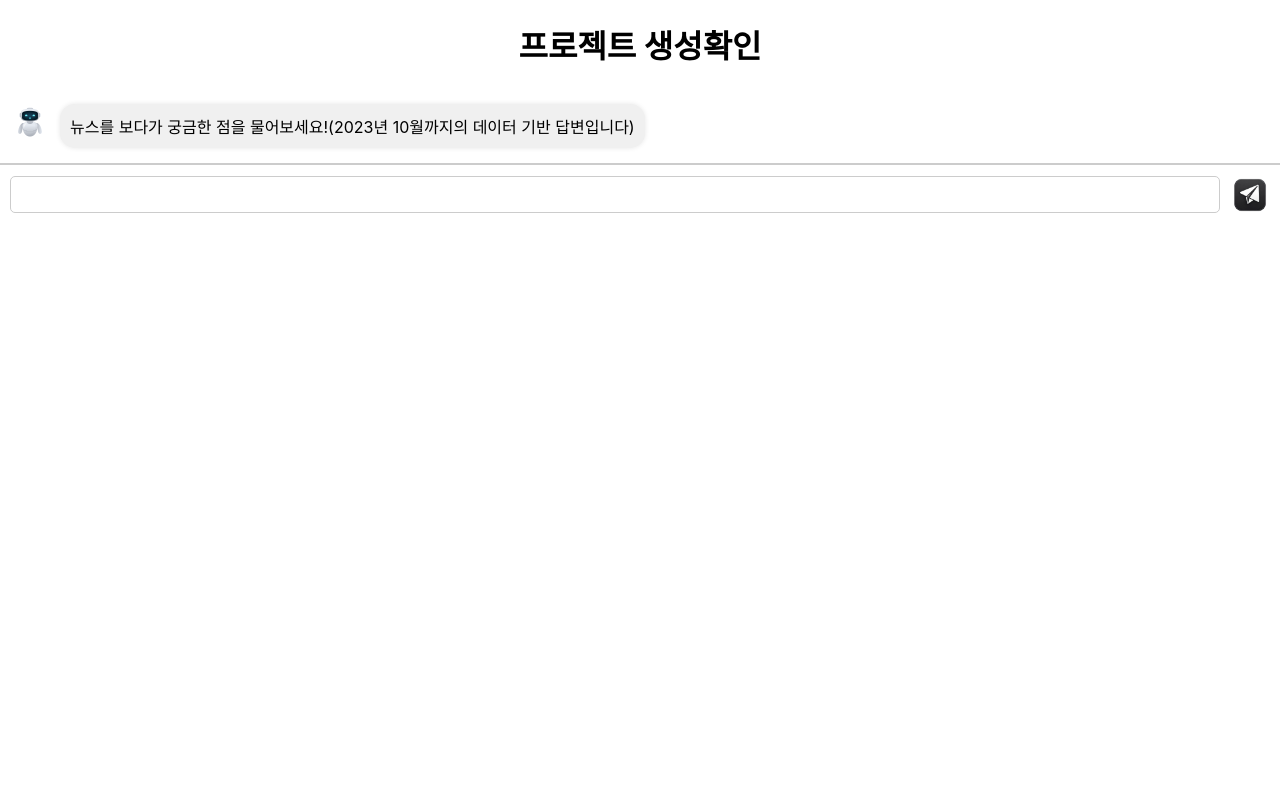
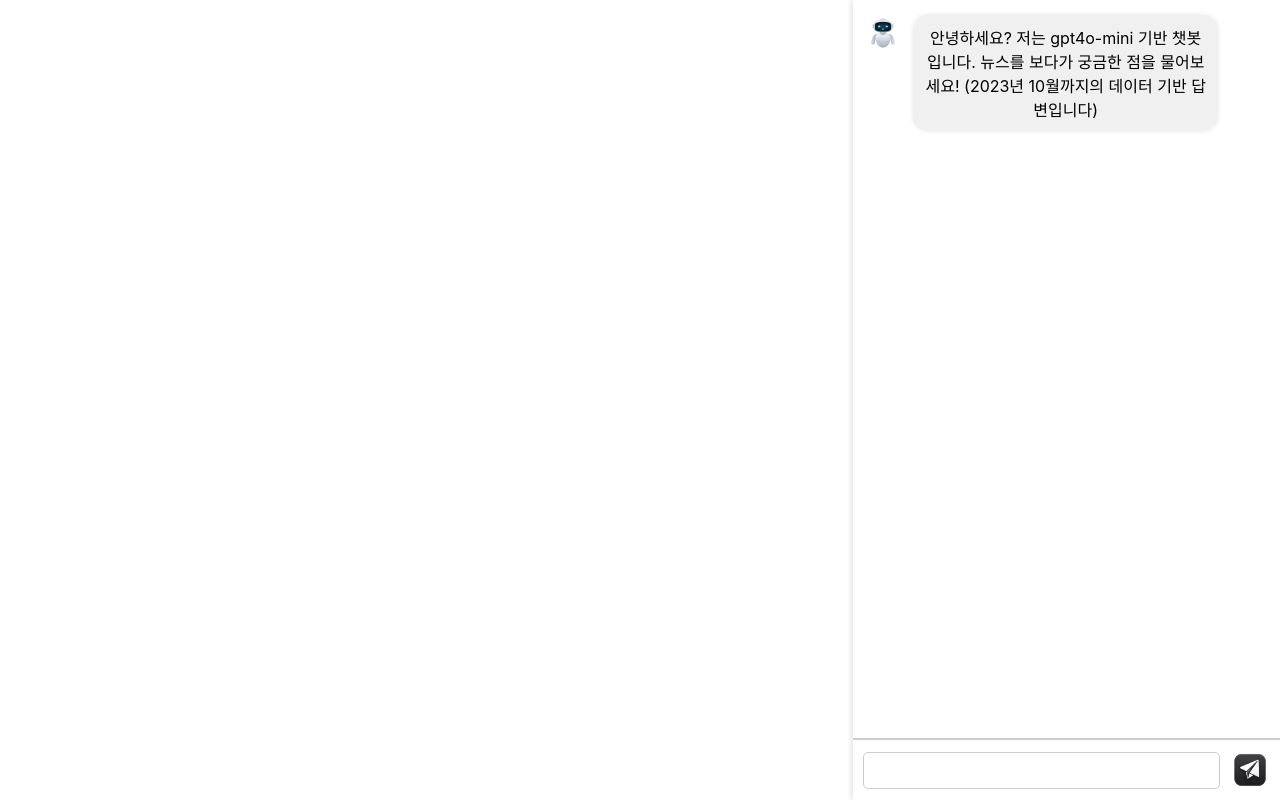
Before and after one commit to yyerrim/newsearch_client, a React (Create React App) app: page / in a window 1280 px wide. Built offline with nearby package versions, Linux system fonts and the light colour scheme.

Commit message:
챗봇 크기 수정

```diff
--- a/src/App.css
+++ b/src/App.css
@@ -36,3 +36,33 @@
     transform: rotate(360deg);
   }
 }
+
+.chatbot-button {
+  position: fixed;
+  bottom: 20px;
+  right: 20px;
+  background-color: #007bff;
+  color: white;
+  border: none;
+  border-radius: 50%;
+  width: 50px;
+  height: 50px;
+  font-size: 24px;
+  cursor: pointer;
+  display: flex;
+  align-items: center;
+  justify-content: center;
+}
+
+.chatbot-overlay {
+  position: fixed;
+  top: 0;
+  right: 0;
+  width: 33.33%; /* 화면 가로의 1/3 */
+  height: 100%;
+  background-color: white;
+  box-shadow: -2px 0 5px rgba(0, 0, 0, 0.1);
+  z-index: 1000;
+  display: flex;
+  flex-direction: column;
+}
--- a/src/App.js
+++ b/src/App.js
@@ -4,8 +4,9 @@ import ChatBot from "./components/ChatBot";
 function App() {
   return (
     <div className="App">
-      <h1>프로젝트 생성확인</h1>
-      <ChatBot />
+      <div className="chatbot-overlay">
+        <ChatBot />
+      </div>
     </div>
   );
 }
--- a/src/components/ChatBot.css
+++ b/src/components/ChatBot.css
@@ -1,8 +1,8 @@
-/* src/components/ChatBot.css */
 .chat-container {
   display: flex;
   flex-direction: column;
   height: 100%;
+  width: 100%;
 }
 
 .messages {
--- a/src/components/ChatBot.jsx
+++ b/src/components/ChatBot.jsx
@@ -1,15 +1,15 @@
-// src/components/ChatBot.jsx
 import React, { useState } from "react";
 import axios from "axios";
 import "./ChatBot.css";
-import gptProfile from "../assets/chatProfile.png"; // GPT 프로필 이미지 경로를 알맞게 수정하세요
+import gptProfile from "../assets/chatProfile.png";
 
 const ChatBot = () => {
   const [messages, setMessages] = useState([
     {
       role: "assistant", // 초기 메시지도 assistant 역할로 변경
-      content:
-        "뉴스를 보다가 궁금한 점을 물어보세요!(2023년 10월까지의 데이터 기반 답변입니다)",
+      content: `안녕하세요? 저는 gpt4o-mini 기반 챗봇입니다.
+      뉴스를 보다가 궁금한 점을 물어보세요!
+      (2023년 10월까지의 데이터 기반 답변입니다)`,
     },
   ]);
   const [input, setInput] = useState("");
@@ -82,7 +82,7 @@ const ChatBot = () => {
                 src={gptProfile}
                 alt="GPT Profile"
                 className="profile-image"
-              /> // GPT 프로필 이미지 추가
+              />
             )}
             <div className="message-content">{msg.content}</div>
           </div>
```
